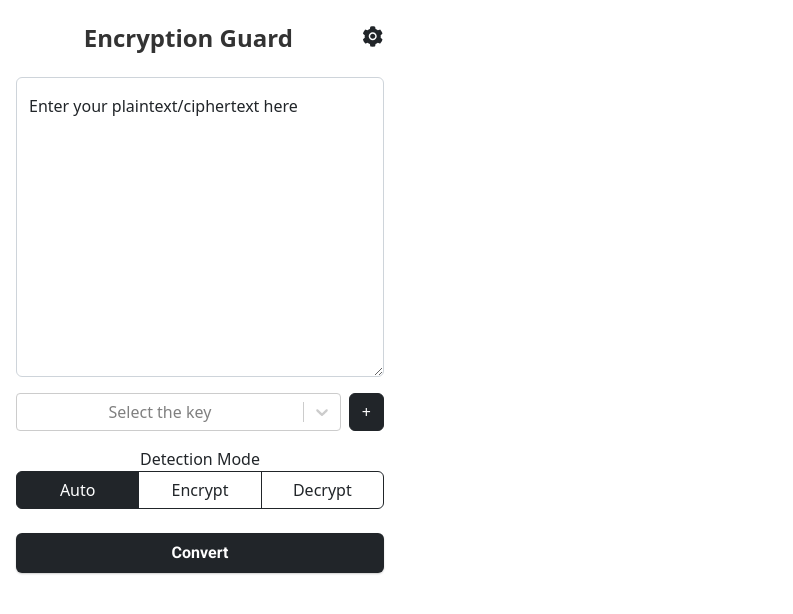
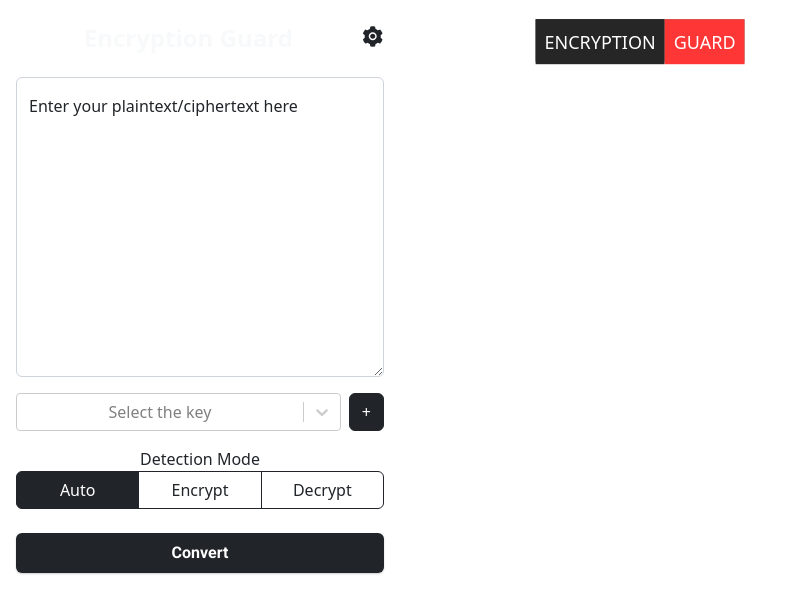
Before and after one commit to RitikVatsal/EncryptionGuard, a React (Create React App) app in the folder extension/: page / in a window 1280 px wide. Shown: the top 614 px of the page, without its empty margins (0-793 px from the left). Built offline with nearby package versions, Linux system fonts and the light colour scheme.

Commit message:
Encryption Guard Animation on hover

```diff
--- a/extension/src/App.css
+++ b/extension/src/App.css
@@ -111,3 +111,84 @@
 	/*Clicked and held*/
 	box-shadow: 0px 5px 6px rgba(0, 0, 0, 0.3);
 }
+
+.center {
+	position: absolute;
+	top: 50%;
+	left: 50%;
+	transform: translate(-50%, -50%);
+}
+a {
+	text-decoration: none;
+	text-transform: uppercase;
+	font-size: 30px;
+}
+a span {
+	padding: 15px;
+	transition: 0.5s;
+	position: relative;
+}
+a span:nth-child(1) {
+	color: #fff;
+	background: #262626;
+}
+a span:nth-child(2) {
+	color: #fff;
+	background: #02b69c;
+}
+a span:nth-child(1):before {
+	content: attr(data-attr);
+	position: absolute;
+	top: 0;
+	left: 0;
+	background: #02b69c;
+	padding: 15px;
+	transition: 0.5s;
+	transform-origin: top;
+	transform: rotateX(90deg) translateY(-50%);
+}
+a:hover span:nth-child(1):before {
+	transform: rotateX(0deg) translateY(0%);
+}
+a span:nth-child(2):before {
+	content: attr(data-attr);
+	position: absolute;
+	top: 0;
+	left: 0;
+	background: #262626;
+	padding: 15px;
+	transition: 0.5s;
+	transform-origin: bottom;
+	transform: rotateX(90deg) translateY(50%);
+}
+a:hover span:nth-child(2):before {
+	transform: rotateX(0deg) translateY(0%);
+}
+a span:nth-child(1):after {
+	content: attr(data-attr);
+	padding: 15px;
+	position: absolute;
+	top: 0;
+	left: 0;
+	background: #262626;
+	transform-origin: bottom;
+	transform: rotateX(0deg) translateY(0%);
+	transition: 0.5s;
+}
+a:hover span:nth-child(1):after {
+	transform: rotateX(90deg) translateY(50%);
+}
+a span:nth-child(2):after {
+	content: attr(data-attr);
+	position: absolute;
+	top: 0;
+	left: 0;
+	background: #ff3636;
+	padding: 15px;
+	transition: 0.5s;
+	transform-origin: top;
+	transform: rotateX(0deg) translateY(0%);
+}
+a:hover span:nth-child(2):after {
+	transform: rotateX(90deg) translateY(-50%);
+}
--- a/extension/src/App.js
+++ b/extension/src/App.js
@@ -167,7 +167,13 @@ function App() {
 	return (
 		<div className='App mt-4'>
 			<div className='d-flex justify-content-between mx-3'>
-				<h1 className='title w-100'>Encryption Guard</h1>
+				<h1 className='title w-100 text-light'>Encryption Guard</h1>
+				<div className='center w-100 ms-0' style={{ zIndex: "99", top: "2.25%", transform: "scale(0.6)", left: "0%" }}>
+					<a href='#'>
+						<span data-attr='Encryption'>Encryption</span>
+						<span data-attr='Guard'>Guard</span>
+					</a>
+				</div>
 				<AiFillSetting className='settings-icon' onClick={() => setSettingsVisible(!settingsVisible)} />
 			</div>
 			{settingsVisible ? (
```
Also changed, not shown: 3 other files (tests, documents, lock files or other folders).
